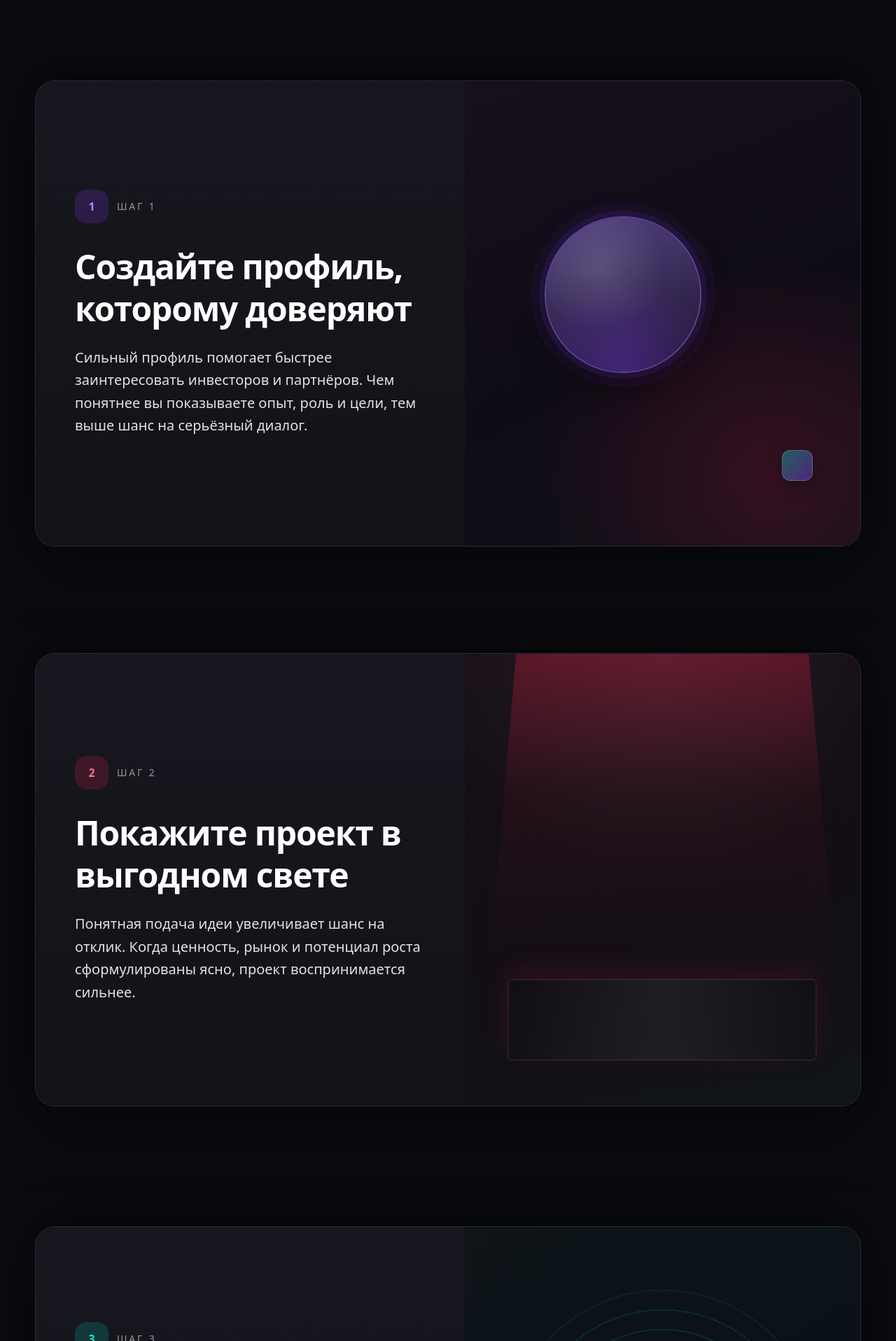
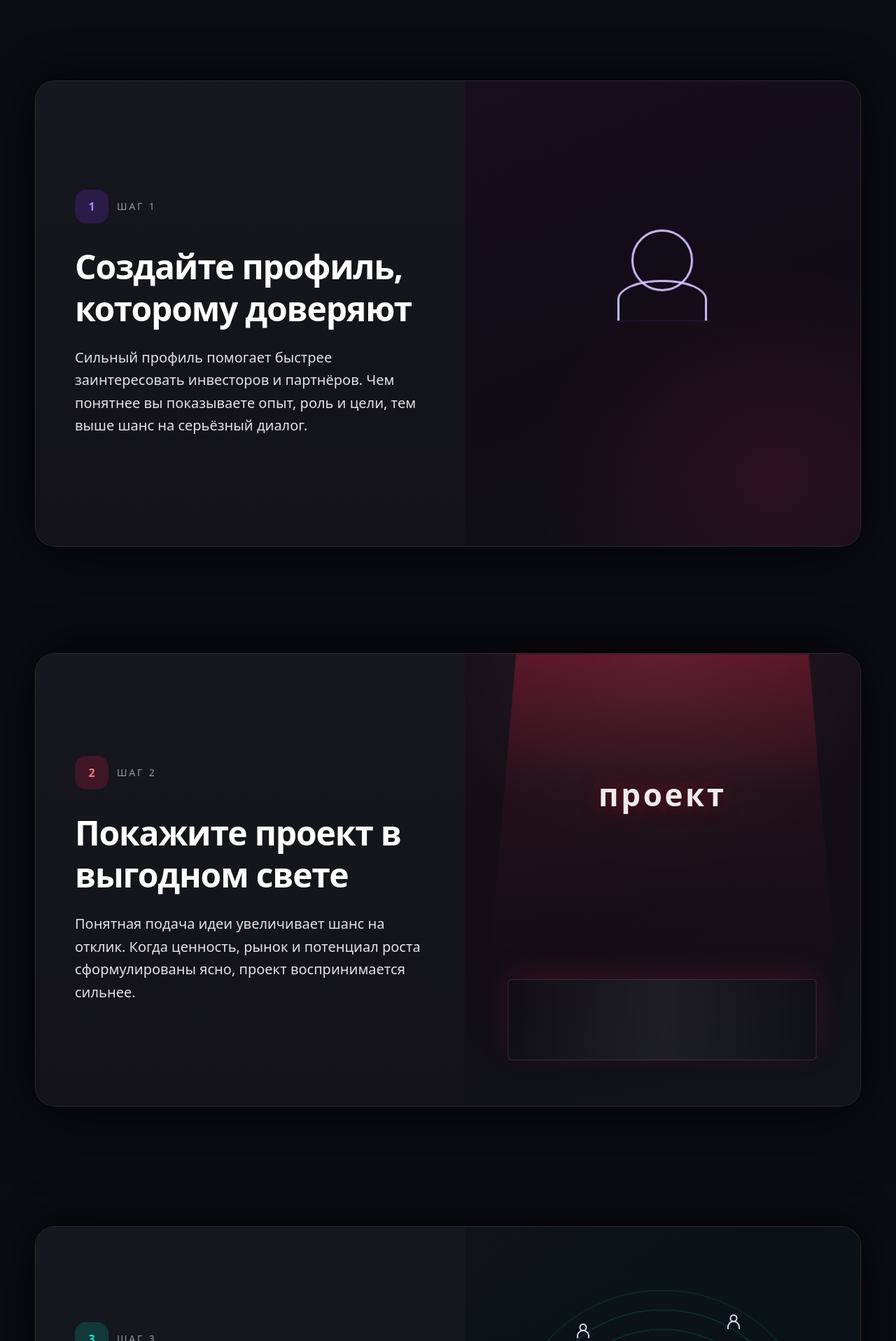
Before and after one commit to mymax29012005-cmd/startuphub, a Next.js app in the folder client/: page / in a window 1280 px wide. Shown: the part 1224-3140 px from the top of the page at 70% size. Built offline with nearby package versions, Linux system fonts and the light colour scheme; no server answers.

Commit message:
визуал главной

```diff
--- a/client/src/app/globals.css
+++ b/client/src/app/globals.css
@@ -214,44 +214,41 @@ select option {
   pointer-events: none;
 }
 
-/* 1 — профиль и доверие: «портрет» + кольца + значок */
+/* 1 — профиль: силуэт «голова + плечи» (классическая иконка пользователя) */
 .how-stack-card-visual--1 {
   background-color: #15101c;
   background-image:
-    radial-gradient(ellipse 120% 90% at 78% 85%, rgba(225, 29, 72, 0.18), transparent 50%),
+    radial-gradient(ellipse 120% 90% at 78% 85%, rgba(225, 29, 72, 0.14), transparent 50%),
     linear-gradient(158deg, #15101c 0%, #100c16 55%, #0e1018 100%);
 }
 
 .how-stack-card-visual--1::before {
-  width: clamp(140px, 42vw, 220px);
-  aspect-ratio: 1;
-  height: auto;
-  max-height: 58%;
+  /* голова */
+  width: clamp(68px, 19vw, 88px);
+  height: clamp(68px, 19vw, 88px);
   border-radius: 50%;
-  top: 46%;
-  left: 40%;
-  transform: translate(-50%, -50%);
-  background: radial-gradient(circle at 35% 32%, rgba(255, 255, 255, 0.14) 0%, transparent 45%),
-    radial-gradient(circle at 50% 100%, rgba(124, 58, 237, 0.35) 0%, transparent 55%),
-    linear-gradient(165deg, rgba(90, 70, 140, 0.9) 0%, rgba(30, 22, 48, 0.95) 100%);
-  box-shadow:
-    0 0 0 2px rgba(167, 139, 250, 0.45),
-    0 0 0 10px rgba(124, 58, 237, 0.12),
-    0 0 0 22px rgba(124, 58, 237, 0.06),
-    0 20px 50px rgba(0, 0, 0, 0.45);
+  top: 32%;
+  left: 50%;
+  transform: translateX(-50%);
+  background: transparent;
+  border: 3px solid rgba(216, 200, 255, 0.9);
+  box-shadow: 0 0 0 1px rgba(124, 58, 237, 0.35);
   z-index: 0;
 }
 
 .how-stack-card-visual--1::after {
-  width: 44px;
-  height: 44px;
-  border-radius: 12px;
-  bottom: 14%;
-  right: 12%;
-  background: linear-gradient(135deg, rgba(0, 245, 212, 0.35) 0%, rgba(124, 58, 237, 0.45) 100%);
-  border: 1px solid rgba(255, 255, 255, 0.2);
-  box-shadow: 0 8px 24px rgba(0, 0, 0, 0.35);
-  z-index: 1;
+  /* плечи / торс */
+  width: clamp(96px, 27vw, 128px);
+  height: clamp(46px, 13vw, 58px);
+  top: calc(32% + clamp(54px, 15.2vw, 72px));
+  left: 50%;
+  transform: translateX(-50%);
+  background: transparent;
+  border: 3px solid rgba(216, 200, 255, 0.9);
+  border-radius: 48% 48% 0 0;
+  border-bottom: none;
+  box-shadow: 0 0 0 1px rgba(124, 58, 237, 0.22);
+  z-index: 0;
 }
 
 /* 2 — витрина проекта: софит + «подиум» */
@@ -285,6 +282,23 @@ select option {
   border: 1px solid rgba(251, 113, 133, 0.22);
   box-shadow: 0 -12px 40px rgba(225, 29, 72, 0.15);
   z-index: 1;
+}
+
+.how-stack-spotlight-label {
+  position: absolute;
+  left: 50%;
+  top: 26%;
+  transform: translateX(-50%);
+  z-index: 2;
+  font-size: clamp(1.75rem, 5vw, 2.75rem);
+  font-weight: 700;
+  letter-spacing: 0.08em;
+  text-transform: lowercase;
+  color: rgba(255, 255, 255, 0.92);
+  text-shadow:
+    0 0 28px rgba(225, 29, 72, 0.55),
+    0 2px 16px rgba(0, 0, 0, 0.65);
+  pointer-events: none;
 }
 
 /* 3 — заметность: радар + «цель» в центре */
@@ -353,7 +367,7 @@ select option {
   z-index: 1;
 }
 
-/* 5 — диалог и сотрудничество: два узла + «мост» */
+/* 5 — сотрудничество: две фигурки + облачки (разметка в page.tsx) */
 .how-stack-card-visual--5 {
   background-color: #160f0f;
   background-image:
@@ -368,32 +382,9 @@ select option {
     linear-gradient(152deg, #160f0f 0%, #120e12 48%, #0e1016 100%);
 }
 
-.how-stack-card-visual--5::before {
-  width: clamp(120px, 34vw, 168px);
-  height: clamp(120px, 34vw, 168px);
-  border-radius: 50%;
-  top: 44%;
-  left: 28%;
-  transform: translate(-50%, -50%);
-  background: radial-gradient(circle at 35% 30%, rgba(255, 255, 255, 0.12), transparent 50%),
-    linear-gradient(145deg, rgba(239, 68, 68, 0.55) 0%, rgba(120, 40, 50, 0.85) 100%);
-  border: 1px solid rgba(252, 165, 165, 0.35);
-  box-shadow: 0 12px 36px rgba(0, 0, 0, 0.4);
-  z-index: 0;
-}
-
+.how-stack-card-visual--5::before,
 .how-stack-card-visual--5::after {
-  width: clamp(120px, 34vw, 168px);
-  height: clamp(120px, 34vw, 168px);
-  border-radius: 50%;
-  top: 44%;
-  left: 72%;
-  transform: translate(-50%, -50%);
-  background: radial-gradient(circle at 65% 35%, rgba(255, 255, 255, 0.1), transparent 50%),
-    linear-gradient(315deg, rgba(124, 58, 237, 0.65) 0%, rgba(60, 30, 90, 0.9) 100%);
-  border: 1px solid rgba(167, 139, 250, 0.35);
-  box-shadow: 0 12px 36px rgba(0, 0, 0, 0.4);
-  z-index: 0;
+  display: none;
 }
 
 /* 6 — рост: столбики + тренд вверх */
@@ -422,16 +413,148 @@ select option {
 }
 
 .how-stack-card-visual--6::after {
-  width: 0;
-  height: 0;
-  top: 16%;
+  display: none;
+}
+
+/* Мини-иконка человека (голова + плечи) — переиспользуется на шагах 3 и 5 */
+.how-human {
+  position: absolute;
+  display: block;
+  pointer-events: none;
+  z-index: 2;
+}
+
+.how-human::before,
+.how-human::after {
+  content: "";
+  position: absolute;
   left: 50%;
   transform: translateX(-50%);
-  border-left: 26px solid transparent;
-  border-right: 26px solid transparent;
-  border-bottom: 36px solid rgba(0, 245, 212, 0.35);
-  filter: drop-shadow(0 6px 16px rgba(59, 130, 246, 0.35));
+  box-sizing: border-box;
+}
+
+.how-human--mini {
+  width: 22px;
+  height: 36px;
+}
+
+.how-human--mini::before {
+  top: 0;
+  width: 11px;
+  height: 11px;
+  border-radius: 50%;
+  border: 2px solid rgba(230, 236, 255, 0.92);
+  background: transparent;
+}
+
+.how-human--mini::after {
+  top: 9px;
+  width: 18px;
+  height: 12px;
+  border-radius: 10px 10px 0 0;
+  border: 2px solid rgba(230, 236, 255, 0.92);
+  border-bottom: none;
+  background: transparent;
+}
+
+/* Шаг 3: люди на разных «орбитах» радара */
+.how-radar-1 {
+  top: 22%;
+  left: 28%;
+}
+
+.how-radar-2 {
+  top: 20%;
+  left: 66%;
+}
+
+.how-radar-3 {
+  top: 46%;
+  left: 18%;
+}
+
+.how-radar-4 {
+  top: 50%;
+  left: 48%;
+}
+
+.how-radar-5 {
+  top: 38%;
+  left: 78%;
+}
+
+/* Шаг 5: две фигуры, над ними речь / мысль */
+.how-stack-pair-dialog {
+  position: absolute;
+  inset: 0;
+  z-index: 2;
+  display: flex;
+  justify-content: space-evenly;
+  align-items: flex-end;
+  padding: 10% 8% 16%;
+  pointer-events: none;
+}
+
+.how-stack-pair-col {
+  display: flex;
+  flex-direction: column;
+  align-items: center;
+  justify-content: flex-end;
+  gap: clamp(8px, 2vw, 14px);
+}
+
+.how-stack-pair-col .how-human {
+  position: relative;
   z-index: 1;
+}
+
+.how-bubble {
+  position: relative;
+  display: block;
+  flex-shrink: 0;
+}
+
+.how-bubble--speech {
+  width: clamp(52px, 14vw, 68px);
+  height: clamp(36px, 10vw, 46px);
+  border-radius: 14px;
+  border: 2px solid rgba(251, 191, 36, 0.55);
+  background: rgba(255, 255, 255, 0.06);
+  box-shadow: 0 6px 20px rgba(0, 0, 0, 0.35);
+}
+
+.how-bubble--speech::after {
+  content: "";
+  position: absolute;
+  bottom: -8px;
+  left: 50%;
+  transform: translateX(-50%);
+  border-left: 7px solid transparent;
+  border-right: 7px solid transparent;
+  border-top: 9px solid rgba(251, 191, 36, 0.55);
+}
+
+.how-bubble--thought {
+  width: clamp(50px, 13vw, 64px);
+  height: clamp(38px, 10vw, 44px);
+  border-radius: 52% 48% 50% 50% / 48% 52% 48% 52%;
+  border: 2px solid rgba(196, 181, 255, 0.55);
+  background: rgba(255, 255, 255, 0.05);
+  box-shadow: 0 6px 20px rgba(0, 0, 0, 0.35);
+}
+
+.how-bubble--thought::after {
+  content: "";
+  position: absolute;
+  width: 5px;
+  height: 5px;
+  border-radius: 50%;
+  bottom: -6px;
+  left: 44%;
+  background: rgba(196, 181, 255, 0.55);
+  box-shadow:
+    -9px 6px 0 0 rgba(196, 181, 255, 0.38),
+    -17px 13px 0 0 rgba(196, 181, 255, 0.22);
 }
 
 .gradient-text {
--- a/client/src/app/page.tsx
+++ b/client/src/app/page.tsx
@@ -319,7 +319,30 @@ export default function Home() {
                   </h3>
                   <p className="mt-6 max-w-xl text-base leading-relaxed text-white/[0.88] sm:text-lg md:text-xl">{s.text}</p>
                 </div>
-                <div className={`how-stack-card-visual how-stack-card-visual--${s.n}`} aria-hidden />
+                <div className={`how-stack-card-visual how-stack-card-visual--${s.n}`} aria-hidden>
+                  {s.n === 2 ? <span className="how-stack-spotlight-label">проект</span> : null}
+                  {s.n === 3 ? (
+                    <>
+                      <span className="how-human how-human--mini how-radar how-radar-1" />
+                      <span className="how-human how-human--mini how-radar how-radar-2" />
+                      <span className="how-human how-human--mini how-radar how-radar-3" />
+                      <span className="how-human how-human--mini how-radar how-radar-4" />
+                      <span className="how-human how-human--mini how-radar how-radar-5" />
+                    </>
+                  ) : null}
+                  {s.n === 5 ? (
+                    <div className="how-stack-pair-dialog">
+                      <div className="how-stack-pair-col">
+                        <span className="how-bubble how-bubble--speech" />
+                        <span className="how-human how-human--mini" />
+                      </div>
+                      <div className="how-stack-pair-col">
+                        <span className="how-bubble how-bubble--thought" />
+                        <span className="how-human how-human--mini" />
+                      </div>
+                    </div>
+                  ) : null}
+                </div>
               </div>
             </li>
           ))}
```
